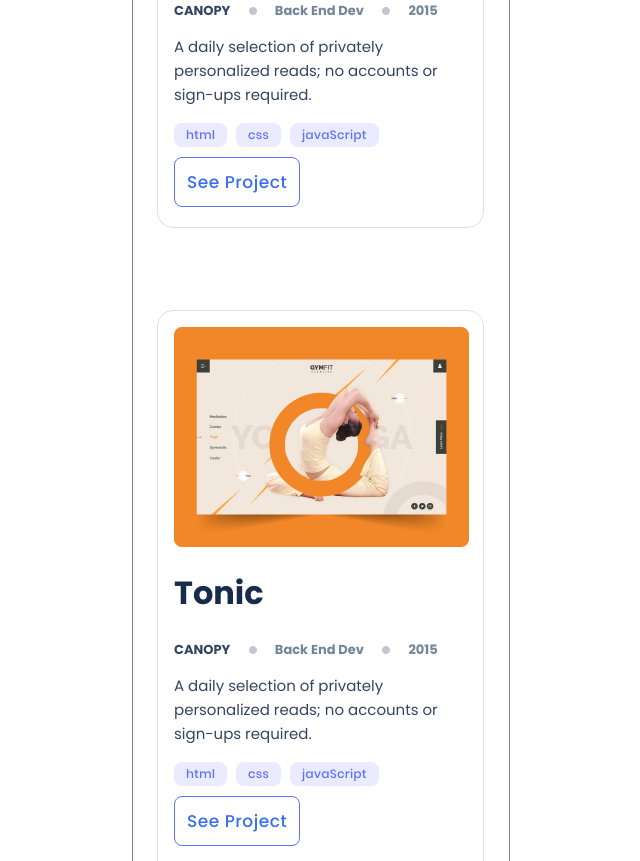
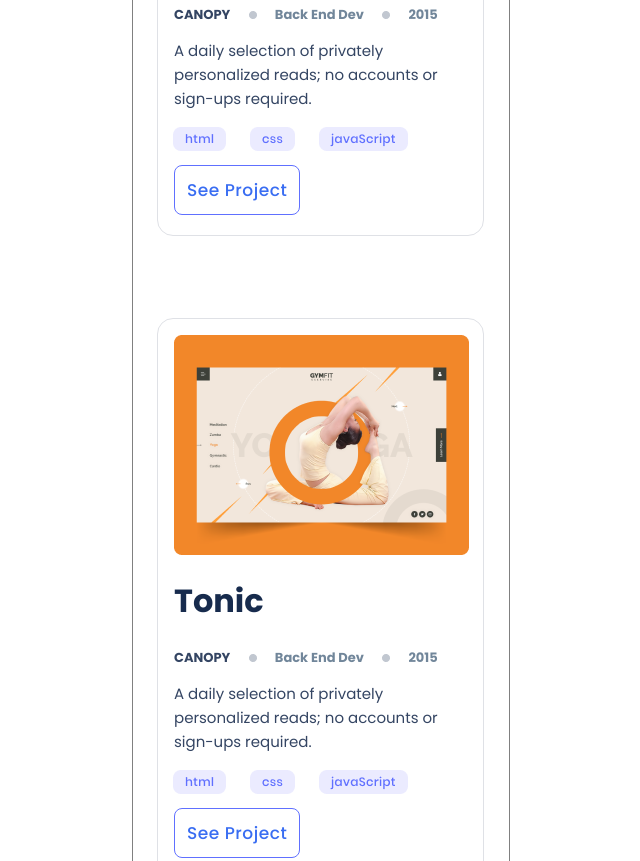
Before and after one commit to Shakir-Hussain12/Mobile-Portfolio, a website: page index.html in a window 1280 px wide. Shown: the part 1715-2576 px from the top of the page, without its empty margins (319-959 px from the left). Drawn offline with Linux system fonts and the light colour scheme; files whose address does not match are found by name.

Commit message:
Added float positioning to grid items

```diff
--- a/Style.css
+++ b/Style.css
@@ -153,10 +153,16 @@ h1 {
 }
 
 .tags {
-  display: flex;
-  padding: 0;
-  justify-content: space-between;
-  max-width: 70%;
+  padding-inline-start: 0;
+}
+
+.float-item {
+  float: left;
+  position: relative;
+  bottom: 10px;
+  margin-left: -11px;
+  margin-right: 15px;
+  padding: 10px;
 }
 
 .normal-button,
--- a/index.html
+++ b/index.html
@@ -70,9 +70,9 @@
                         A daily selection of privately personalized reads; no accounts or sign-ups required.
                     </p>
                     <ul class="tags">
-                        <li><a href=""><img src="./images/Tag.png" alt="none"></a></li>
-                        <li><a href=""><img src="./images/Tag (1).png" alt="none"></a></li>
-                        <li><a href=""><img src="./images/Tag(2).png" alt="none"></a></li>
+                        <li class="float-item"><a href=""><img src="./images/Tag.png" alt="none"></a></li>
+                        <li class="float-item"><a href=""><img src="./images/Tag (1).png" alt="none"></a></li>
+                        <li class="float-item"><a href=""><img src="./images/Tag(2).png" alt="none"></a></li>
                     </ul>
                     <a href="" class="normal-button">See Project</a>
                 </div>
@@ -93,9 +93,9 @@
                         A daily selection of privately personalized reads; no accounts or sign-ups required.
                     </p>
                     <ul class="tags">
-                        <li><a href=""><img src="./images/Tag.png" alt="none"></a></li>
-                        <li><a href=""><img src="./images/Tag (1).png" alt="none"></a></li>
-                        <li><a href=""><img src="./images/Tag(2).png" alt="none"></a></li>
+                        <li class="float-item"><a href=""><img src="./images/Tag.png" alt="none"></a></li>
+                        <li class="float-item"><a href=""><img src="./images/Tag (1).png" alt="none"></a></li>
+                        <li class="float-item"><a href=""><img src="./images/Tag(2).png" alt="none"></a></li>
                     </ul>
                     <a href="" class="normal-button">See Project</a>
                 </div>
@@ -115,9 +115,9 @@
                         A daily selection of privately personalized reads; no accounts or sign-ups required.
                     </p>
                     <ul class="tags">
-                        <li><a href=""><img src="./images/Tag.png" alt="none"></a></li>
-                        <li><a href=""><img src="./images/Tag (1).png" alt="none"></a></li>
-                        <li><a href=""><img src="./images/Tag(2).png" alt="none"></a></li>
+                        <li class="float-item"><a href=""><img src="./images/Tag.png" alt="none"></a></li>
+                        <li class="float-item"><a href=""><img src="./images/Tag (1).png" alt="none"></a></li>
+                        <li class="float-item"><a href=""><img src="./images/Tag(2).png" alt="none"></a></li>
                     </ul>
                     <a href="" class="normal-button">See Project</a>
                 </div>
@@ -138,9 +138,9 @@
                         A daily selection of privately personalized reads; no accounts or sign-ups required.
                     </p>
                     <ul class="tags">
-                        <li><a href=""><img src="./images/Tag.png" alt="none"></a></li>
-                        <li><a href=""><img src="./images/Tag (1).png" alt="none"></a></li>
-                        <li><a href=""><img src="./images/Tag(2).png" alt="none"></a></li>
+                        <li class="float-item"><a href=""><img src="./images/Tag.png" alt="none"></a></li>
+                        <li class="float-item"><a href=""><img src="./images/Tag (1).png" alt="none"></a></li>
+                        <li class="float-item"><a href=""><img src="./images/Tag(2).png" alt="none"></a></li>
                     </ul>
                     <a href="" class="normal-button">See Project</a>
                 </div>
```
